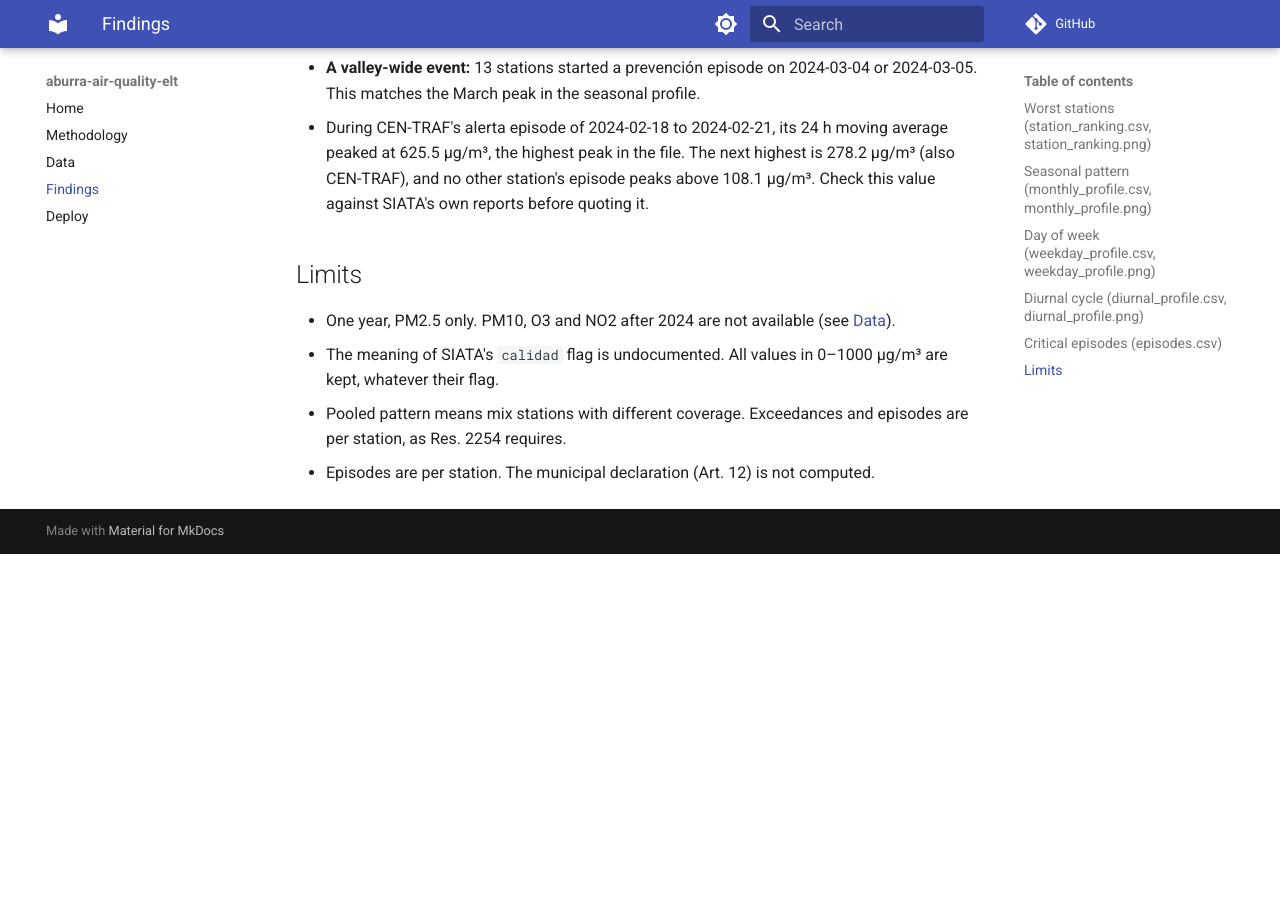
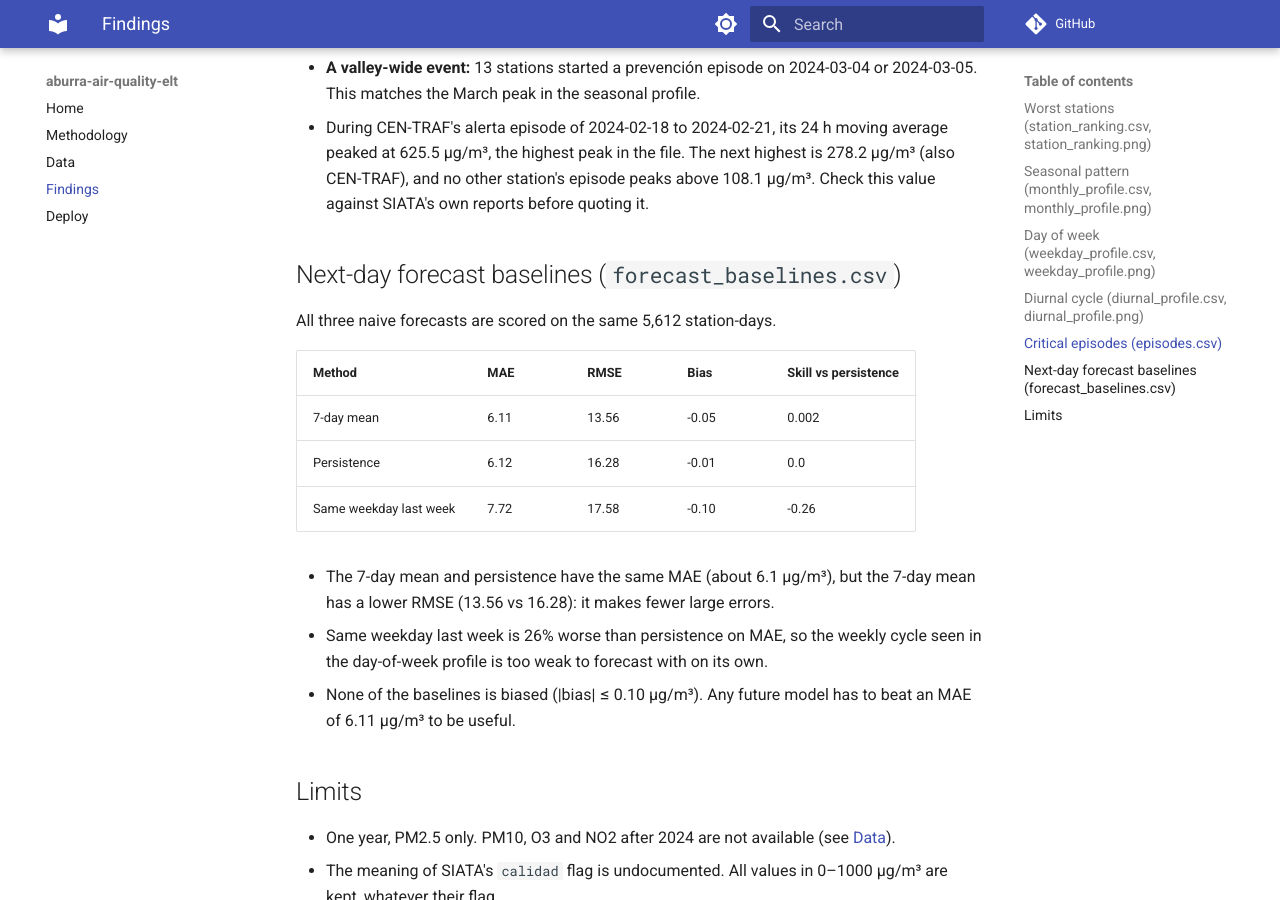
Before and after one commit to RafaGM1108/aburra-air-quality-elt, an MkDocs documentation site: the page built from docs/findings.md, in a window 1280 px wide and 900 px high, scrolled down 1750 px. Built offline with MkDocs 1.6.1 and Material for MkDocs 9.7.7, drawn with Linux system fonts in a browser that asks for light colours; comment, search, counter and statistics services are not loaded; before the commit the page ends 2304 px from its top, so only the background shows below that; some of the changed text lies outside the part shown.

Commit message:
docs: add next-day forecast baselines to findings

```diff
--- a/docs/findings.md
+++ b/docs/findings.md
@@ -68,6 +68,23 @@ Episodes follow the Art. 11/13 rule on 24 h moving averages, per station.
   (also CEN-TRAF), and no other station's episode peaks above 108.1 µg/m³. Check this
   value against SIATA's own reports before quoting it.
 
+## Next-day forecast baselines (`forecast_baselines.csv`)
+
+All three naive forecasts are scored on the same 5,612 station-days.
+
+| Method | MAE | RMSE | Bias | Skill vs persistence |
+|--------|-----|------|------|----------------------|
+| 7-day mean | 6.11 | 13.56 | -0.05 | 0.002 |
+| Persistence | 6.12 | 16.28 | -0.01 | 0.0 |
+| Same weekday last week | 7.72 | 17.58 | -0.10 | -0.26 |
+
+- The 7-day mean and persistence have the same MAE (about 6.1 µg/m³), but the 7-day
+  mean has a lower RMSE (13.56 vs 16.28): it makes fewer large errors.
+- Same weekday last week is 26% worse than persistence on MAE, so the weekly cycle seen in
+  the day-of-week profile is too weak to forecast with on its own.
+- None of the baselines is biased (|bias| ≤ 0.10 µg/m³). Any future model has to beat
+  an MAE of 6.11 µg/m³ to be useful.
+
 ## Limits
 
 - One year, PM2.5 only. PM10, O3 and NO2 after 2024 are not available (see
```
Also changed, not shown: other parts of docs/findings.md (+1 -1 lines), CHANGELOG.md (+3 -0 lines).
